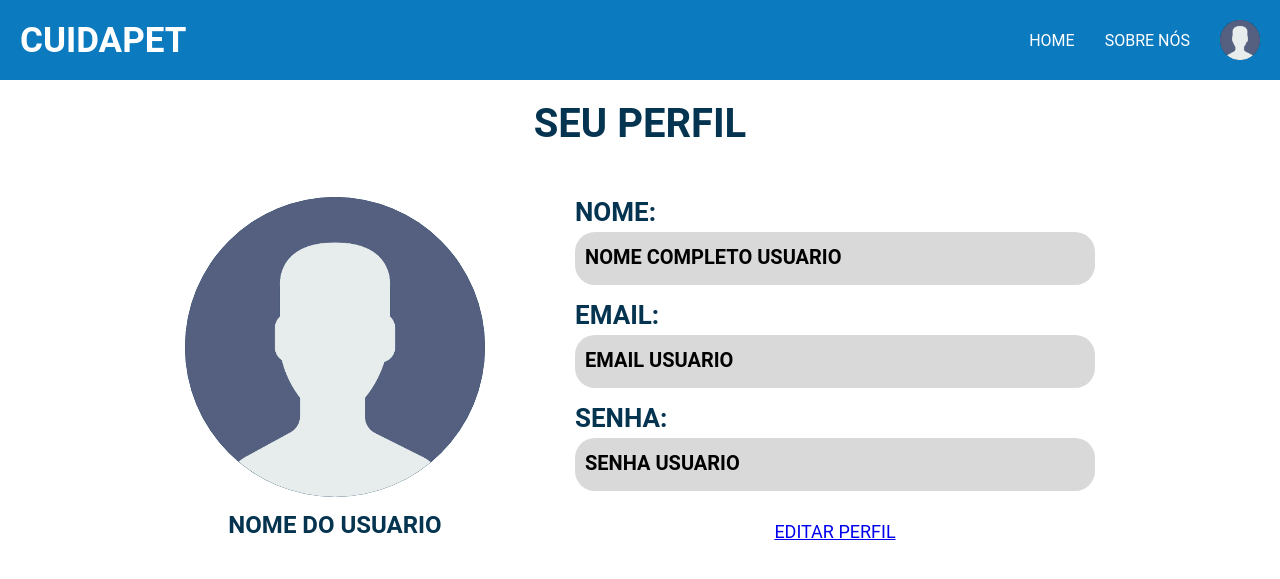
After one commit to Welberth77/CuidaPet, a Django app: template cuidapet/templates/perfil_usuario/perfil_usuario.html in a window 1280 px wide. The commit adds this page. Shown: the top 579 px of the page. Run offline with Django 5.2, Linux system fonts and the light colour scheme; the template is opened without the code that fills it, so the values that code supplies are empty; parts of the project's set-up code (start-up, migrations or seed data) failed here and were passed over.

Commit message:
Página meu perfil criada

```diff
--- a/cuidapet/static/css/header.css
+++ b/cuidapet/static/css/header.css
@@ -42,3 +42,8 @@
     background-color: #053451;
     border-radius: 40px;
 }
+
+.cabecalho .navegacao .foto-perfil img {
+    max-width: 40px;
+    max-height: 40px;
+}
--- /dev/null
+++ b/cuidapet/static/css/pages/perfil_usuario.css
@@ -0,0 +1,78 @@
+/* Título da página */
+
+.titulo-pagina {
+    text-align: center;
+    font-weight: 700;
+    font-size: 40px;
+    color: #053451;
+    margin: 20px 0 0;
+}
+
+/* INFORMAÇÕES USUARIO - FOTO */
+
+.perfil-usuario {
+    display: flex;
+    justify-content: center;
+    margin: 50px 0 0 0;
+    gap: 90px;
+}
+
+/* DIV ESQUERDA | INFORMAÇÕES DO USUARIO */
+
+.informacoes-usuario {
+    display: block;
+}
+
+.imagem-usuario img {
+    background-color: #053451;
+    width: 300px;
+    height: 300px;
+    max-width: 300px;
+    max-height: 300px;
+    border-radius: 100%;
+}
+
+.informacoes-usuario .nome-do-usuario {
+    text-align: center;
+    margin: 10px auto;
+}
+
+.informacoes-usuario .nome-do-usuario h2 {
+    color: #053451;
+    font-size: 24px;
+    font-weight: 600;
+}
+
+/* DIV DIREITA | DADOS DO USUÁRIO */
+
+.dados-usuario {
+    display: block;
+}
+
+.dados-usuario h2 {
+    font-size: 26px;
+    color: #053451;
+}
+
+.dados-usuario .container-dado {
+    background-color: #D9D9D9;
+    width: 500px;
+    height: 30px;
+    border-radius: 20px;
+    padding: 13px 10px 10px;
+    margin: 5px 0 15px;
+}
+
+.dados-usuario .container-dado h3 {
+    color: #000;
+    font-size: 20px;
+}
+
+/* EDITAR PERFIL USUARIO */
+
+.editar-perfil-usuario {
+    color: #0B7ABF;
+    font-size: 18px;
+    text-align: center;
+    margin: 30px 0 0;
+}
--- a/cuidapet/templates/pagina_principal/pagina_principal.html
+++ b/cuidapet/templates/pagina_principal/pagina_principal.html
@@ -23,7 +23,11 @@
                 <li>
                     <a href="../sobre_nos/sobre_nos.html">SOBRE NÓS</a>
                 </li>
-                <li class="foto-perfil"></li>
+                <li class="foto-perfil">
+                    <a href="../perfil_usuario/perfil_usuario.html">
+                        <img src="../../static/css/imagens/foto-perfil-padrao.png" alt="foto-perfil">
+                    </a>
+                </li>
             </ul>
         </nav>
     </header>
--- /dev/null
+++ b/cuidapet/templates/perfil_usuario/perfil_usuario.html
@@ -0,0 +1,68 @@
+<!DOCTYPE html>
+<html lang="pt-br">
+<head>
+    <meta charset="UTF-8">
+    <meta name="viewport" content="width=device-width, initial-scale=1.0">
+    <title>CuidaPet - Seu Perfil</title>
+
+    <link rel="stylesheet" href="../../static/css/base.css">
+    <link rel="stylesheet" href="../../static/css/header.css">
+    <link rel="stylesheet" href="../../static/css/pages/perfil_usuario.css">
+</head>
+<body>
+    <header class="cabecalho">
+        <h1 class="logo-cuidapet">
+            <a href="../pagina_principal/pagina_principal.html">CUIDAPET</a>
+        </h1>
+
+        <nav class="navegacao">
+            <ul>
+                <li>
+                    <a href="../pagina_principal/pagina_principal.html">HOME</a>
+                </li>
+                <li>
+                    <a href="../sobre_nos/sobre_nos.html">SOBRE NÓS</a>
+                </li>
+                <li class="foto-perfil">
+                    <a href="../perfil_usuario/perfil_usuario.html">
+                        <img src="../../static/css/imagens/foto-perfil-padrao.png" alt="foto-perfil">
+                    </a>
+                </li>
+            </ul>
+        </nav>
+    </header>
+
+    <h1 class="titulo-pagina">SEU PERFIL</h1>
+
+    <div class="perfil-usuario">
+        <div class="informacoes-usuario">
+            <div class="imagem-usuario">
+                <img src="../../static/css/imagens/foto-perfil-padrao.png" alt="imagem do usuario">
+            </div>
+            <div class="nome-do-usuario">
+                <h2>NOME DO USUARIO</h2>
+            </div>
+        </div>
+
+        <div class="dados-usuario">
+            <div>
+                <h2>NOME:</h2>
+                <div class="container-dado">
+                    <h3>NOME COMPLETO USUARIO</h3>
+                </div>
+                <h2>EMAIL:</h2>
+                <div class="container-dado">
+                    <h3>EMAIL USUARIO</h3>
+                </div>
+                <h2>SENHA:</h2>
+                <div class="container-dado">
+                    <h3>SENHA USUARIO</h3>
+                </div>
+            </div>
+
+            <div class="editar-perfil-usuario">
+                <a href="./editar_perfil.html">EDITAR PERFIL</a>
+            </div>
+    </div>
+</body>
+</html>
```
Also changed, not shown: cuidapet/templates/perfil_usuario/editar_perfil.html (added, +11 -0 lines), cuidapet/static/css/imagens/foto-perfil-padrao.png (added).
